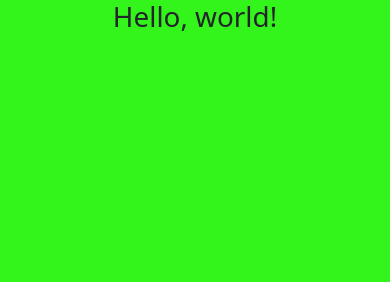
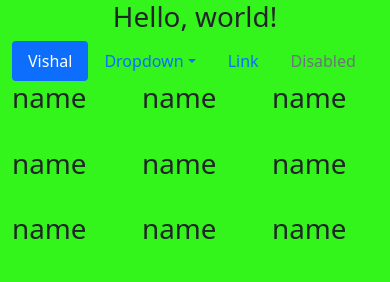
Before and after one commit to vishalbhuva666/portfolio, a plain HTML site: page index.html in a window 390 px wide. Drawn offline with nearby package versions, Linux system fonts and the light colour scheme.

Commit message:
updated index.html

```diff
--- a/index.html
+++ b/index.html
@@ -29,5 +29,63 @@
     <script src="https://cdn.jsdelivr.net/npm/@popperjs/core@2.9.2/dist/umd/popper.min.js" integrity="sha384-IQsoLXl5PILFhosVNubq5LC7Qb9DXgDA9i+tQ8Zj3iwWAwPtgFTxbJ8NT4GN1R8p" crossorigin="anonymous"></script>
     <script src="https://cdn.jsdelivr.net/npm/bootstrap@5.0.2/dist/js/bootstrap.min.js" integrity="sha384-cVKIPhGWiC2Al4u+LWgxfKTRIcfu0JTxR+EQDz/bgldoEyl4H0zUF0QKbrJ0EcQF" crossorigin="anonymous"></script>
     -->
+    <div class="container">
+    <ul class="nav nav-pills">
+        <li class="nav-item">
+          <a class="nav-link active" aria-current="page" href="#">Vishal</a>
+        </li>
+        <li class="nav-item dropdown">
+          <a class="nav-link dropdown-toggle" data-bs-toggle="dropdown" href="#" role="button" aria-expanded="false">Dropdown</a>
+          <ul class="dropdown-menu">
+            <li><a class="dropdown-item" href="#">Action</a></li>
+            <li><a class="dropdown-item" href="#">Another action</a></li>
+            <li><a class="dropdown-item" href="#">Something else here</a></li>
+            <li><hr class="dropdown-divider"></li>
+            <li><a class="dropdown-item" href="#">Separated link</a></li>
+          </ul>
+        </li>
+        <li class="nav-item">
+          <a class="nav-link" href="#">Link</a>
+        </li>
+        <li class="nav-item">
+          <a class="nav-link disabled" href="#" tabindex="-1" aria-disabled="true">Disabled</a>
+        </li>
+      </ul>
+    </div>
+    <div class="container">
+        <div class="row align-items-start">
+          <div class="col">
+            <h1>name</h1><br/>
+          </div>
+          <div class="col">
+            <h1>name</h1><br/>
+          </div>
+          <div class="col">
+            <h1>name</h1><br/>
+          </div>
+        </div>
+        <div class="row align-items-center">
+          <div class="col">
+            <h1>name</h1><br/>
+          </div>
+          <div class="col">
+            <h1>name</h1><br/>
+          </div>
+          <div class="col">
+            <h1>name</h1><br/>
+          </div>
+        </div>
+        <div class="row align-items-end">
+          <div class="col">
+            <h1>name</h1><br/>
+          </div>
+          <div class="col">
+            <h1>name</h1><br/>
+          </div>
+          <div class="col">
+            <h1>name</h1><br/>
+          </div>
+        </div>
+      </div>
   </body>
 </html>
```
